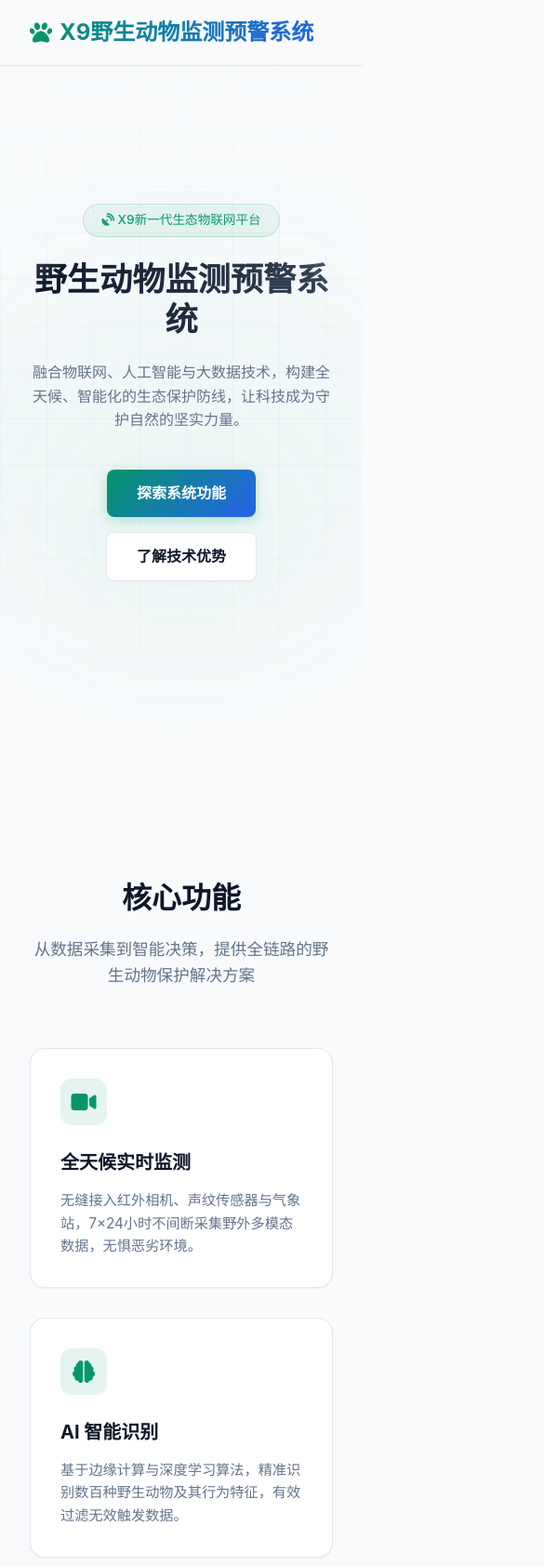
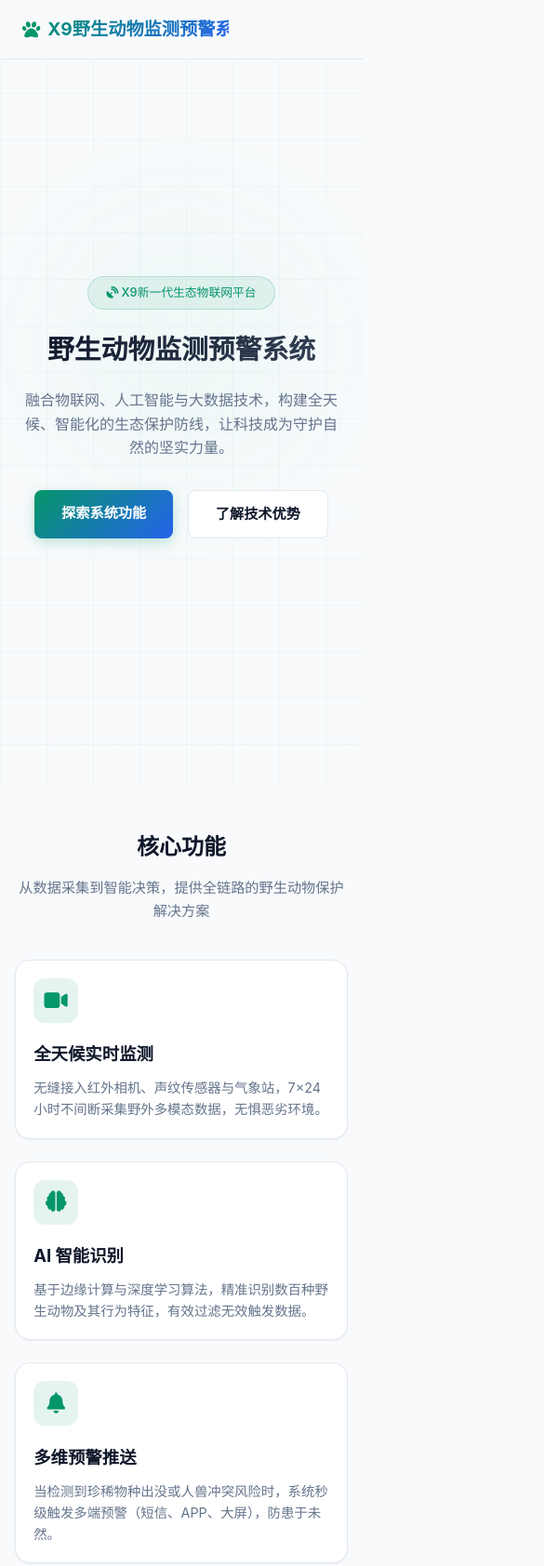
Before and after one commit to pthill/website, a plain HTML site: page index.html in a window 390 px wide. Shown: the top 1684 px of the page at 93% size, 585 px wide, since content can reach past the window. Drawn offline with Linux system fonts and the light colour scheme.

Commit message:
Update index.html

```diff
--- a/index.html
+++ b/index.html
@@ -2,72 +2,77 @@
 <html lang="zh-CN">
 <head>
     <meta charset="UTF-8">
-    <meta name="viewport" content="width=device-width, initial-scale=1.0">
+    <meta name="viewport" content="width=device-width, initial-scale=1.0, maximum-scale=1.0, user-scalable=no">
     <title>X9野生动物监测预警系统 | 科技守护自然</title>
-    <!-- 引入 FontAwesome 图标库 -->
     <link rel="stylesheet" href="https://cdnjs.cloudflare.com/ajax/libs/font-awesome/6.4.0/css/all.min.css">
     <style>
-        /* ==================== 全局与变量 (明亮生态风) ==================== */
         :root {
-            --bg-primary: #F8FAFC;       /* 极浅的灰白背景，通透不刺眼 */
-            --bg-secondary: #F1F5F9;     /* 浅灰蓝背景，用于区块区分 */
-            --card-bg: #FFFFFF;          /* 纯白卡片 */
-            --card-border: #E2E8F0;      /* 浅灰边框 */
-            --text-primary: #0F172A;     /* 深色主文本，保证高对比度 */
-            --text-secondary: #64748B;   /* 中灰次文本 */
-            --accent-green: #059669;     /* 清新的生态绿 (调深一点以保证在浅色背景上的可读性) */
-            --accent-blue: #2563EB;      /* 明亮的科技蓝 */
+            --bg-primary: #F8FAFC;
+            --bg-secondary: #F1F5F9;
+            --card-bg: #FFFFFF;
+            --card-border: #E2E8F0;
+            --text-primary: #0F172A;
+            --text-secondary: #64748B;
+            --accent-green: #059669;
+            --accent-blue: #2563EB;
             --accent-gradient: linear-gradient(135deg, #059669 0%, #2563EB 100%);
 
-            /* 柔和的阴影系统，替代暗黑模式下的发光效果 */
             --shadow-sm: 0 1px 2px 0 rgba(0, 0, 0, 0.05);
             --shadow-md: 0 4px 6px -1px rgba(0, 0, 0, 0.05), 0 2px 4px -1px rgba(0, 0, 0, 0.03);
-            --shadow-lg: 0 10px 15px -3px rgba(0, 0, 0, 0.07), 0 4px 6px -2px rgba(0, 0, 0, 0.04);
             --shadow-xl: 0 20px 25px -5px rgba(0, 0, 0, 0.07), 0 10px 10px -5px rgba(0, 0, 0, 0.02);
         }
 
+        /* 【终极修复 1】全局重置，彻底锁死横向滚动 */
         * {
             margin: 0;
             padding: 0;
-            box-sizing: border-box;
+            box-sizing: border-box; /* 确保 padding 不会撑开 width */
+            /* 防止长英文单词或连续字符撑开容器 */
+            word-break: break-word;
+            overflow-wrap: break-word;
         }
 
-        html {
-            scroll-behavior: smooth;
+        html, body {
+            width: 100%;
+            max-width: 100%;
+            overflow-x: hidden; /* 物理切断横向滚动条 */
+            position: relative;
         }
+
+        html { scroll-behavior: smooth; }
 
         body {
             font-family: -apple-system, BlinkMacSystemFont, "Segoe UI", Roboto, "Helvetica Neue", Arial, "PingFang SC", "Microsoft YaHei", sans-serif;
             background-color: var(--bg-primary);
             color: var(--text-primary);
             line-height: 1.6;
-            overflow-x: hidden;
         }
 
         /* ==================== 导航栏 ==================== */
         header {
             position: fixed;
             top: 0;
-            width: 100%;
+            left: 0;
+            width: 100%; /* 使用 100% 替代 100vw */
             z-index: 1000;
-            background: rgba(248, 250, 252, 0.8); /* 半透明白色 */
+            background: rgba(248, 250, 252, 0.95);
             backdrop-filter: blur(12px);
             -webkit-backdrop-filter: blur(12px);
             border-bottom: 1px solid var(--card-border);
-            transition: all 0.3s ease;
         }
 
         nav {
+            width: 100%;
             max-width: 1200px;
             margin: 0 auto;
-            padding: 1rem 2rem;
+            padding: 1rem 1.5rem;
             display: flex;
             justify-content: space-between;
             align-items: center;
         }
 
         .logo {
-            font-size: 1.5rem;
+            font-size: 1.2rem;
             font-weight: 700;
             background: var(--accent-gradient);
             -webkit-background-clip: text;
@@ -75,66 +80,51 @@
             display: flex;
             align-items: center;
             gap: 0.5rem;
+            /* 防止 Logo 文本过长撑开 */
+            white-space: nowrap;
+            overflow: hidden;
+            text-overflow: ellipsis;
+            max-width: 65%;
         }
 
-        .logo i {
-            -webkit-text-fill-color: var(--accent-green);
-        }
+        .logo i { -webkit-text-fill-color: var(--accent-green); }
 
-        .nav-links {
-            display: flex;
-            list-style: none;
-            gap: 2rem;
-        }
-
-        .nav-links a {
-            color: var(--text-secondary);
-            text-decoration: none;
-            font-size: 0.95rem;
-            font-weight: 500;
-            transition: color 0.3s;
-        }
-
-        .nav-links a:hover {
-            color: var(--text-primary);
-        }
+        .nav-links { display: flex; list-style: none; gap: 2rem; }
+        .nav-links a { color: var(--text-secondary); text-decoration: none; font-size: 0.95rem; font-weight: 500; }
 
         /* ==================== 首屏 Hero ==================== */
         .hero {
+            width: 100%;
             min-height: 100vh;
             display: flex;
             align-items: center;
             justify-content: center;
             text-align: center;
             position: relative;
-            padding: 0 2rem;
-            /* 极淡的生态网格背景 */
+            padding: 6rem 1.5rem 4rem; /* 顶部留出 header 的空间 */
+            overflow: hidden; /* 【关键】裁剪内部超大的伪元素 */
             background-image:
                 linear-gradient(rgba(5, 150, 105, 0.04) 1px, transparent 1px),
                 linear-gradient(90deg, rgba(5, 150, 105, 0.04) 1px, transparent 1px);
             background-size: 50px 50px;
-            mask-image: radial-gradient(circle at center, black 40%, transparent 80%);
-            -webkit-mask-image: radial-gradient(circle at center, black 40%, transparent 80%);
         }
 
+        /* 【终极修复 2】彻底弃用 100vw，改用百分比，防止移动端滚动条计算误差 */
         .hero::before {
             content: '';
             position: absolute;
             top: 20%;
             left: 50%;
             transform: translateX(-50%);
-            width: 800px;
+            width: 150%; /* 相对于父元素 .hero 的 150% */
+            max-width: 800px;
             height: 800px;
             background: radial-gradient(circle, rgba(16, 185, 129, 0.06) 0%, transparent 70%);
             filter: blur(60px);
-            z-index: -1;
+            z-index: 0;
         }
 
-        .hero-content {
-            max-width: 800px;
-            position: relative;
-            z-index: 1;
-        }
+        .hero-content { max-width: 800px; position: relative; z-index: 1; width: 100%; }
 
         .hero-badge {
             display: inline-block;
@@ -143,42 +133,29 @@
             border: 1px solid rgba(5, 150, 105, 0.2);
             border-radius: 50px;
             color: var(--accent-green);
-            font-size: 0.85rem;
+            font-size: 0.8rem;
             font-weight: 500;
             margin-bottom: 1.5rem;
         }
 
         .hero h1 {
-            font-size: 3.5rem;
+            font-size: 2.2rem;
             font-weight: 800;
-            line-height: 1.2;
+            line-height: 1.3;
             margin-bottom: 1.5rem;
-            /* 深色渐变标题，稳重且有质感 */
             background: linear-gradient(to right, #0F172A, #334155);
             -webkit-background-clip: text;
             -webkit-text-fill-color: transparent;
         }
 
-        .hero p {
-            font-size: 1.2rem;
-            color: var(--text-secondary);
-            margin-bottom: 2.5rem;
-            max-width: 600px;
-            margin-left: auto;
-            margin-right: auto;
-        }
+        .hero p { font-size: 1rem; color: var(--text-secondary); margin-bottom: 2rem; }
 
-        .btn-group {
-            display: flex;
-            gap: 1rem;
-            justify-content: center;
-            flex-wrap: wrap;
-        }
+        .btn-group { display: flex; gap: 1rem; justify-content: center; flex-wrap: wrap; }
 
         .btn {
-            padding: 0.8rem 2rem;
+            padding: 0.8rem 1.8rem;
             border-radius: 8px;
-            font-size: 1rem;
+            font-size: 0.95rem;
             font-weight: 600;
             text-decoration: none;
             transition: all 0.3s ease;
@@ -186,239 +163,152 @@
             border: none;
         }
 
-        .btn-primary {
-            background: var(--accent-gradient);
-            color: white;
-            box-shadow: 0 4px 14px 0 rgba(5, 150, 105, 0.25);
+        .btn-primary { background: var(--accent-gradient); color: white; box-shadow: 0 4px 14px 0 rgba(5, 150, 105, 0.25); }
+        .btn-secondary { background: var(--card-bg); color: var(--text-primary); border: 1px solid var(--card-border); }
+
+        /* ==================== 通用 Section ==================== */
+        section {
+            width: 100%; /* 使用 100% 而不是 auto */
+            max-width: 1200px;
+            margin: 0 auto;
+            padding: 4rem 1.5rem;
         }
 
-        .btn-primary:hover {
-            transform: translateY(-2px);
-            box-shadow: 0 6px 20px 0 rgba(5, 150, 105, 0.35);
-        }
+        .section-header { text-align: center; margin-bottom: 2.5rem; }
+        .section-header h2 { font-size: 1.8rem; font-weight: 700; margin-bottom: 0.8rem; }
+        .section-header p { color: var(--text-secondary); font-size: 0.95rem; }
 
-        .btn-secondary {
-            background: var(--card-bg);
-            color: var(--text-primary);
-            border: 1px solid var(--card-border);
-            box-shadow: var(--shadow-sm);
-        }
-
-        .btn-secondary:hover {
-            background: var(--bg-secondary);
-            border-color: #CBD5E1;
-        }
-
-        /* ==================== 通用 Section 样式 ==================== */
-        section {
-            padding: 6rem 2rem;
-            max-width: 1200px;
-            margin: 0 auto;
-        }
-
-        .section-header {
-            text-align: center;
-            margin-bottom: 4rem;
-        }
-
-        .section-header h2 {
-            font-size: 2.5rem;
-            font-weight: 700;
-            margin-bottom: 1rem;
-            color: var(--text-primary);
-        }
-
-        .section-header p {
-            color: var(--text-secondary);
-            font-size: 1.1rem;
-            max-width: 600px;
-            margin: 0 auto;
-        }
-
-        /* ==================== 核心功能 ==================== */
+        /* ==================== 核心功能 (Features) ==================== */
         .features-grid {
             display: grid;
-            grid-template-columns: repeat(auto-fit, minmax(260px, 1fr));
-            gap: 2rem;
+            width: 100%;
+            grid-template-columns: repeat(auto-fit, minmax(240px, 1fr));
+            gap: 1.5rem;
         }
 
         .feature-card {
             background: var(--card-bg);
             border: 1px solid var(--card-border);
             border-radius: 16px;
-            padding: 2rem;
-            transition: all 0.3s ease;
-            position: relative;
-            overflow: hidden;
+            padding: 1.5rem;
             box-shadow: var(--shadow-sm);
-        }
-
-        .feature-card:hover {
-            transform: translateY(-5px);
-            border-color: rgba(5, 150, 105, 0.3);
-            box-shadow: var(--shadow-xl);
+            width: 100%; /* 确保卡片不超出网格 */
         }
 
         .feature-icon {
-            width: 50px;
-            height: 50px;
+            width: 48px; height: 48px;
             background: rgba(5, 150, 105, 0.1);
             border-radius: 12px;
-            display: flex;
-            align-items: center;
-            justify-content: center;
-            font-size: 1.5rem;
-            color: var(--accent-green);
-            margin-bottom: 1.5rem;
+            display: flex; align-items: center; justify-content: center;
+            font-size: 1.4rem; color: var(--accent-green);
+            margin-bottom: 1.2rem;
         }
 
-        .feature-card h3 {
-            font-size: 1.25rem;
-            margin-bottom: 0.8rem;
-            color: var(--text-primary);
-        }
-
-        .feature-card p {
-            color: var(--text-secondary);
-            font-size: 0.95rem;
-        }
+        .feature-card h3 { font-size: 1.15rem; margin-bottom: 0.6rem; }
+        .feature-card p { color: var(--text-secondary); font-size: 0.9rem; }
 
         /* ==================== 数据看板 ==================== */
         .stats-section {
             background: var(--bg-secondary);
-            border-radius: 24px;
-            padding: 4rem 2rem;
+            border-radius: 20px;
+            padding: 2.5rem 1.5rem;
             border: 1px solid var(--card-border);
+            width: 100%;
         }
 
         .stats-grid {
             display: grid;
-            grid-template-columns: repeat(auto-fit, minmax(200px, 1fr));
-            gap: 2rem;
+            width: 100%;
+            grid-template-columns: repeat(auto-fit, minmax(120px, 1fr));
+            gap: 1.5rem;
             text-align: center;
         }
 
         .stat-item h3 {
-            font-size: 3rem;
-            font-weight: 800;
+            font-size: 2.2rem; font-weight: 800;
             background: var(--accent-gradient);
-            -webkit-background-clip: text;
-            -webkit-text-fill-color: transparent;
-            margin-bottom: 0.5rem;
+            -webkit-background-clip: text; -webkit-text-fill-color: transparent;
         }
+        .stat-item p { color: var(--text-secondary); font-size: 0.85rem; }
 
-        .stat-item p {
-            color: var(--text-secondary);
-            font-size: 1rem;
-            font-weight: 500;
-        }
-
-        /* ==================== 系统优势 ==================== */
+        /* ==================== 系统优势 (Advantages) ==================== */
         .advantages-list {
             display: grid;
-            grid-template-columns: repeat(auto-fit, minmax(300px, 1fr));
-            gap: 2rem;
+            width: 100%;
+            grid-template-columns: repeat(auto-fit, minmax(240px, 1fr));
+            gap: 1.5rem;
         }
 
         .advantage-item {
             display: flex;
-            gap: 1.5rem;
+            gap: 1.2rem;
             align-items: flex-start;
             background: var(--card-bg);
             padding: 1.5rem;
             border-radius: 12px;
             border: 1px solid var(--card-border);
-            transition: all 0.3s ease;
+            width: 100%; /* 确保不超出网格 */
         }
 
-        .advantage-item:hover {
-            box-shadow: var(--shadow-md);
-            border-color: rgba(37, 99, 235, 0.2);
+        /* 【终极修复 3】解决 Flex 子元素死撑问题 */
+        .advantage-text {
+            flex: 1;
+            min-width: 0;    /* 核心：允许文本区域缩小 */
         }
 
         .advantage-icon {
-            flex-shrink: 0;
-            width: 44px;
-            height: 44px;
+            flex-shrink: 0; /* 图标绝对不缩小 */
+            width: 40px; height: 40px;
             background: rgba(37, 99, 235, 0.08);
             border-radius: 10px;
-            display: flex;
-            align-items: center;
-            justify-content: center;
-            color: var(--accent-blue);
-            font-size: 1.2rem;
+            display: flex; align-items: center; justify-content: center;
+            color: var(--accent-blue); font-size: 1.1rem;
         }
 
-        .advantage-text h4 {
-            font-size: 1.1rem;
-            margin-bottom: 0.5rem;
-            color: var(--text-primary);
-        }
-
-        .advantage-text p {
-            color: var(--text-secondary);
-            font-size: 0.9rem;
-        }
+        .advantage-text h4 { font-size: 1.05rem; margin-bottom: 0.4rem; }
+        .advantage-text p { color: var(--text-secondary); font-size: 0.85rem; }
 
         /* ==================== 页脚 ==================== */
         footer {
+            width: 100%;
             text-align: center;
-            padding: 3rem 2rem;
+            padding: 2rem 1.5rem;
             background: var(--bg-secondary);
             border-top: 1px solid var(--card-border);
             color: var(--text-secondary);
-            font-size: 0.9rem;
+            font-size: 0.8rem;
         }
+        footer a { color: var(--accent-green); text-decoration: none; }
 
-        footer a {
-            color: var(--accent-green);
-            text-decoration: none;
-            font-weight: 500;
-        }
+        /* ==================== 移动端终极防御 ==================== */
+        @media (max-width: 768px) {
+            .nav-links { display: none; }
 
-        footer a:hover {
-            text-decoration: underline;
-        }
-
-        /* ==================== 动画 ==================== */
-        .fade-in {
-            opacity: 0;
-            transform: translateY(30px);
-            transition: opacity 0.8s ease, transform 0.8s ease;
-        }
-
-        .fade-in.visible {
-            opacity: 1;
-            transform: translateY(0);
-        }
-
-        /* ==================== 响应式 ==================== */
-        @media (max-width: 768px) {
-            .nav-links {
-                display: none;
+            /* 【终极修复 4】在移动端强制所有网格变为单列，彻底消灭 minmax 计算误差 */
+            .features-grid,
+            .stats-grid,
+            .advantages-list {
+                grid-template-columns: 1fr !important;
             }
 
-            .hero h1 {
-                font-size: 2.2rem;
-            }
+            .hero h1 { font-size: 1.8rem; }
+            .section-header h2 { font-size: 1.5rem; }
+            .stat-item h3 { font-size: 1.8rem; }
 
-            .hero p {
-                font-size: 1rem;
-            }
+            /* 减小内边距，让出更多空间 */
+            section { padding: 3rem 1rem; }
+            .feature-card, .advantage-item { padding: 1.2rem; }
 
-            .section-header h2 {
-                font-size: 2rem;
-            }
-
-            .stat-item h3 {
-                font-size: 2.2rem;
+            /* 隐藏移动端过大的背景光晕，防止任何意外溢出 */
+            .hero::before {
+                width: 100%;
+                height: 400px;
             }
         }
     </style>
 </head>
 <body>
 
-    <!-- 导航栏 -->
     <header>
         <nav>
             <div class="logo">
@@ -434,7 +324,6 @@
         </nav>
     </header>
 
-    <!-- 首屏 Hero -->
     <section class="hero" id="hero">
         <div class="hero-content">
             <span class="hero-badge"><i class="fa-solid fa-satellite-dish"></i> X9新一代生态物联网平台</span>
@@ -447,7 +336,6 @@
         </div>
     </section>
 
-    <!-- 核心功能 -->
     <section id="features">
         <div class="section-header fade-in">
             <h2>核心功能</h2>
@@ -477,31 +365,17 @@
         </div>
     </section>
 
-    <!-- 数据看板 -->
     <section id="stats">
         <div class="stats-section fade-in">
             <div class="stats-grid">
-                <div class="stat-item">
-                    <h3 class="counter" data-target="15000">0</h3>
-                    <p>监测覆盖面积 (km²)</p>
-                </div>
-                <div class="stat-item">
-                    <h3 class="counter" data-target="500">0</h3>
-                    <p>可识别物种数量</p>
-                </div>
-                <div class="stat-item">
-                    <h3 class="counter" data-target="99">0</h3>
-                    <p>识别准确率 (%)</p>
-                </div>
-                <div class="stat-item">
-                    <h3 class="counter" data-target="3">0</h3>
-                    <p>预警响应时间 (秒)</p>
-                </div>
+                <div class="stat-item"><h3 class="counter" data-target="15000">0</h3><p>监测覆盖面积 (km²)</p></div>
+                <div class="stat-item"><h3 class="counter" data-target="500">0</h3><p>可识别物种数量</p></div>
+                <div class="stat-item"><h3 class="counter" data-target="99">0</h3><p>识别准确率 (%)</p></div>
+                <div class="stat-item"><h3 class="counter" data-target="3">0</h3><p>预警响应时间 (秒)</p></div>
             </div>
         </div>
     </section>
 
-    <!-- 系统优势 -->
     <section id="advantages">
         <div class="section-header fade-in">
             <h2>为什么选择我们</h2>
@@ -539,71 +413,41 @@
         </div>
     </section>
 
-    <!-- 页脚 -->
     <footer>
         <p>&copy; 2026 X9 野生动物监测预警系统. 科技守护自然，共建地球生命共同体.</p>
         <p style="margin-top: 0.5rem;">联系我们: 15677672224 &nbsp;|&nbsp; <a href="mailto:pthill@163.com">pthill@163.com</a></p>
     </footer>
 
-    <!-- JavaScript 交互 -->
     <script>
-        // 1. 滚动淡入动画 (Intersection Observer)
-        const observerOptions = {
-            threshold: 0.1,
-            rootMargin: '0px 0px -50px 0px'
-        };
-
+        // 滚动淡入与数字动画
         const observer = new IntersectionObserver((entries) => {
             entries.forEach(entry => {
                 if (entry.isIntersecting) {
                     entry.target.classList.add('visible');
-                    // 如果是数字计数器，触发计数动画
-                    if (entry.target.querySelector('.counter')) {
-                        animateCounters(entry.target);
-                    }
+                    if (entry.target.querySelector('.counter')) animateCounters(entry.target);
                 }
             });
-        }, observerOptions);
+        }, { threshold: 0.1 });
 
-        document.querySelectorAll('.fade-in').forEach(el => {
-            observer.observe(el);
-        });
+        // 添加 fade-in 样式
+        const style = document.createElement('style');
+        style.innerHTML = `.fade-in { opacity: 0; transform: translateY(30px); transition: opacity 0.8s ease, transform 0.8s ease; } .fade-in.visible { opacity: 1; transform: translateY(0); }`;
+        document.head.appendChild(style);
 
-        // 2. 数字递增动画
+        document.querySelectorAll('.fade-in').forEach(el => observer.observe(el));
+
         function animateCounters(container) {
-            const counters = container.querySelectorAll('.counter');
-            counters.forEach(counter => {
+            container.querySelectorAll('.counter').forEach(counter => {
                 const target = +counter.getAttribute('data-target');
-                const duration = 2000; // 2秒
-                const step = target / (duration / 16); // 每16ms增加的数值
-                let current = 0;
-
-                const updateCounter = () => {
+                const step = target / 125; let current = 0;
+                const update = () => {
                     current += step;
-                    if (current < target) {
-                        counter.innerText = Math.ceil(current).toLocaleString();
-                        requestAnimationFrame(updateCounter);
-                    } else {
-                        counter.innerText = target.toLocaleString();
-                    }
+                    if (current < target) { counter.innerText = Math.ceil(current).toLocaleString(); requestAnimationFrame(update); }
+                    else { counter.innerText = target.toLocaleString(); }
                 };
-                updateCounter();
+                update();
             });
         }
-
-        // 3. 导航栏滚动效果 (适配浅色主题)
-        window.addEventListener('scroll', () => {
-            const header = document.querySelector('header');
-            if (window.scrollY > 50) {
-                header.style.background = 'rgba(255, 255, 255, 0.95)';
-                header.style.boxShadow = '0 1px 3px 0 rgba(0, 0, 0, 0.05)';
-                header.style.borderBottomColor = 'transparent';
-            } else {
-                header.style.background = 'rgba(248, 250, 252, 0.8)';
-                header.style.boxShadow = 'none';
-                header.style.borderBottomColor = '#E2E8F0';
-            }
-        });
     </script>
 </body>
 </html>
```
